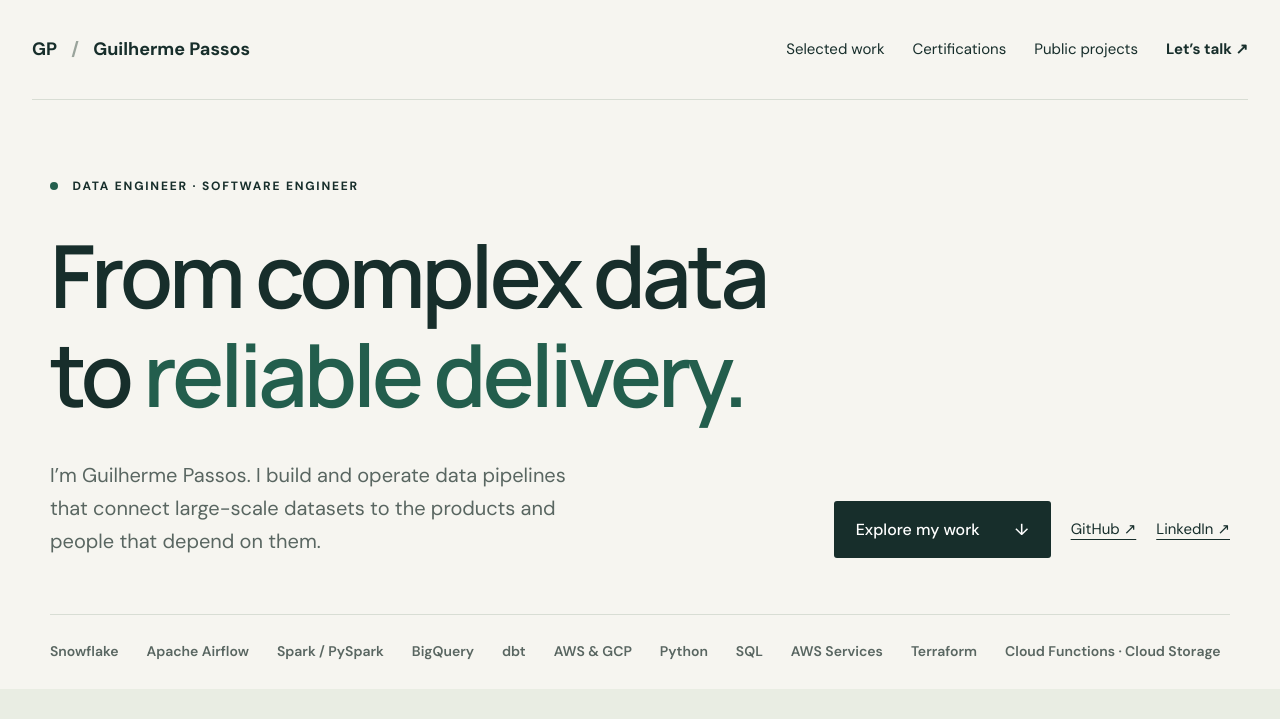
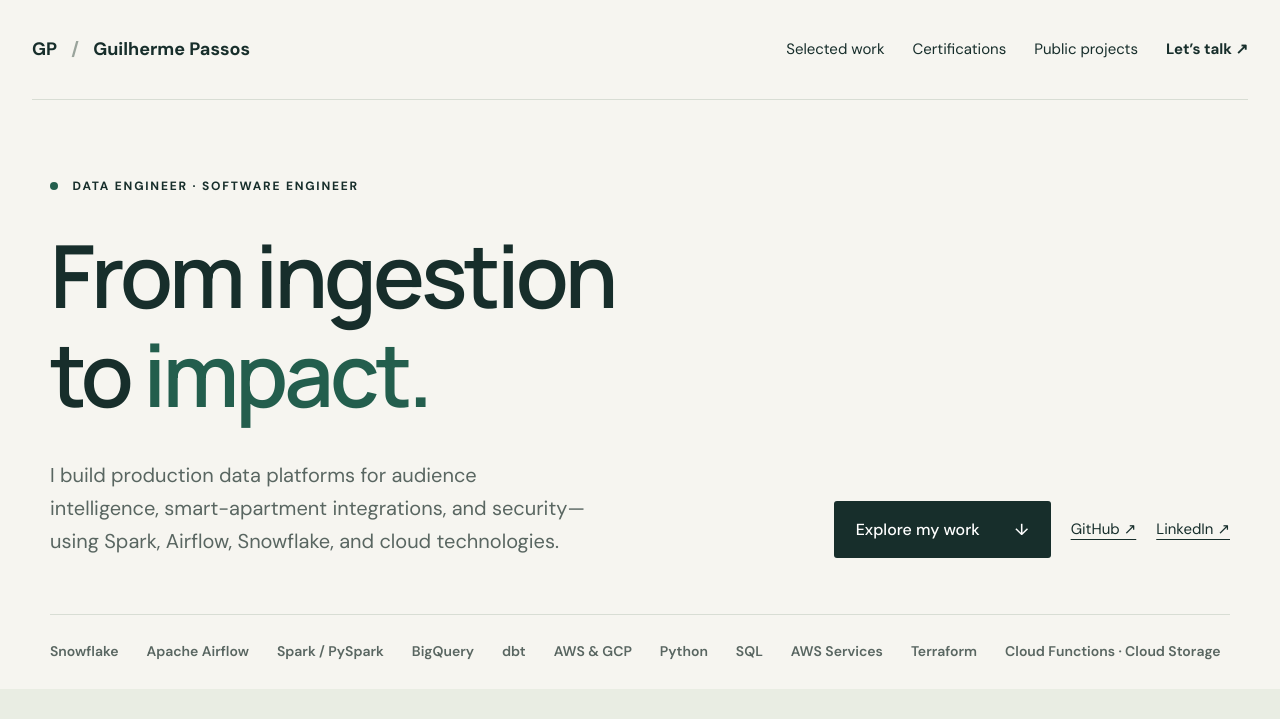
Before and after one commit to gpass0s/data-engineering-portfolio, a plain HTML site: page docs/index.html in a window 1280 px wide. Shown: the top 719 px of the page. Drawn offline with Linux system fonts and the light colour scheme.

Commit message:
Sharpen portfolio headline and introduction

```diff
--- a/docs/index.html
+++ b/docs/index.html
@@ -13,8 +13,8 @@
 <main id="main">
 <section class="hero wrap">
 <div class="eyebrow"><span class="status-dot"></span> DATA ENGINEER · SOFTWARE ENGINEER</div>
-<h1>From complex data<br>to <em>reliable delivery.</em></h1>
-<div class="hero-bottom"><p>I’m Guilherme Passos. I build and operate data pipelines that connect large-scale datasets to the products and people that depend on them.</p><div class="hero-links"><a class="button" href="#work">Explore my work <span>↓</span></a><a href="https://github.com/gpass0s">GitHub ↗</a><a href="https://linkedin.com/in/guilhermeepassos">LinkedIn ↗</a></div></div>
+<h1>From ingestion<br>to <em>impact.</em></h1>
+<div class="hero-bottom"><p>I build production data platforms for audience intelligence, smart-apartment integrations, and security—using Spark, Airflow, Snowflake, and cloud technologies.</p><div class="hero-links"><a class="button" href="#work">Explore my work <span>↓</span></a><a href="https://github.com/gpass0s">GitHub ↗</a><a href="https://linkedin.com/in/guilhermeepassos">LinkedIn ↗</a></div></div>
 <div class="expertise" aria-label="Core technologies"><span>Snowflake</span><span>Apache Airflow</span><span>Spark / PySpark</span><span>BigQuery</span><span>dbt</span><span>AWS &amp; GCP</span><span>Python</span><span>SQL</span><span>AWS Services</span><span>Terraform</span><span>Cloud Functions · Cloud Storage</span></div>
 </section>
 <section class="intro-band"><div class="wrap intro-grid"><div><span class="eyebrow">SOFTWARE ENGINEER · AIRBNB</span><p>I build Airflow and Spark platforms for Airbnb’s Vulnerability Management ecosystem; my certifications include SnowPro Core, AWS Data Analytics, Astronomer Airflow 3, and dbt Fundamentals.</p></div><div><span class="eyebrow">EDUCATION</span><p>B.Sc. in Electrical and Computer Engineering from UFMG, Brazil.</p></div><div><span class="eyebrow">DATA STACK</span><p>Python, SQL, Spark, Airflow, Snowflake, dbt, AWS, GCP, Terraform.</p></div></div></section>
```
